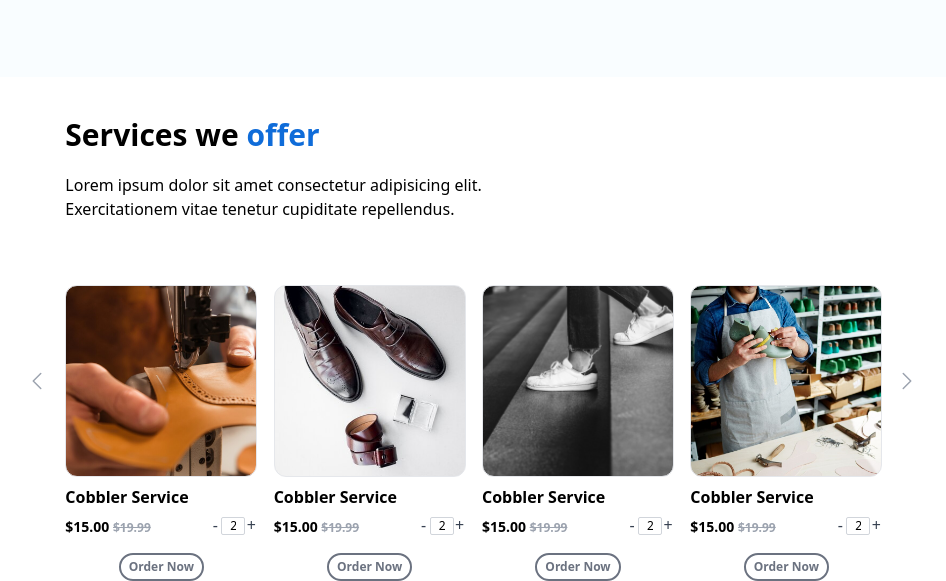
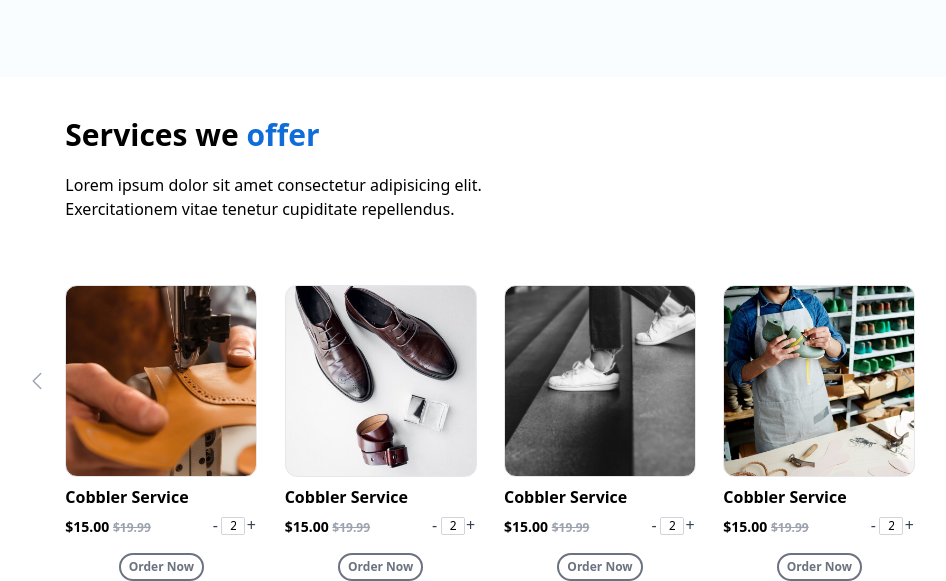
Before and after one commit to iamrohiiit04/Mochi-Online_Shoe_repair, a website built with Vite: page index.html in a window 1280 px wide. Shown: the part 2679-3260 px from the top of the page, without its empty margins (148-1094 px from the left). Built offline with nearby package versions, Linux system fonts and the light colour scheme; files whose address does not match are found by name.

Commit message:
Fixed X Gap

```diff
--- a/index.html
+++ b/index.html
@@ -645,7 +645,7 @@
             </svg>
           </div>
           <!--Service Prices Cards Section-->
-          <div class="grid grid-rows-4 md:grid-rows-1 grid-cols-1 md:grid-cols-4 gap-y-48 md:gap-x-5">
+          <div class="grid grid-rows-4 md:grid-rows-1 grid-cols-1 md:grid-cols-4 gap-y-48 md:gap-x-16">
             <!--Service Price Card 1-->
             <div class="w-48 h-48">
               <!--Image-->
```
